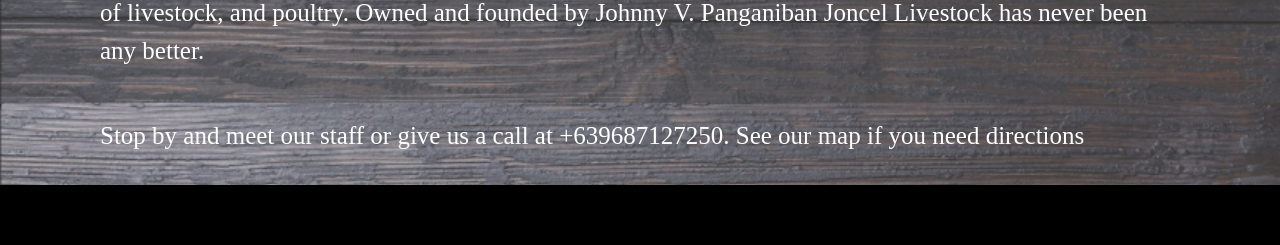
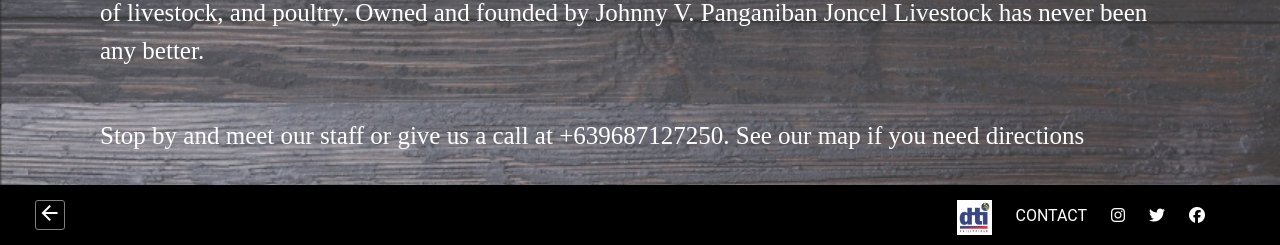
Before and after one commit to acevergel01/JoncelLivestockTrading, a PHP site: page /aboutus.php in a window 1280 px wide. Shown: the part 728-973 px from the top of the page. Before the commit the page ends 913 px from the top, so only its background shows below. Run offline with PHP 8.4, Linux system fonts and the light colour scheme; the visitor is signed in with stand-in values (Sample User, id 1); some libraries are stand-ins or nearby versions.

Commit message:
Added dti page

```diff
--- a/aboutus.php
+++ b/aboutus.php
@@ -14,6 +14,10 @@ session_start();
     <link rel="shortcut icon" type="image/jpg" href="assets/logo.png" />
     <!-- jquery -->
     <script src="https://ajax.googleapis.com/ajax/libs/jquery/3.3.1/jquery.min.js"></script>
+    <!-- google icons -->
+    <link href="https://fonts.googleapis.com/icon?family=Material+Icons" rel="stylesheet">
+    <!-- fontawesome -->
+    <script src="https://kit.fontawesome.com/33baa4b98a.js" crossorigin="anonymous"></script>
     <link rel="stylesheet" href="style.css" />
 </head>
 
@@ -44,11 +48,30 @@ session_start();
                 <div class="col-lg-6">
                     <img src="assets/logo_name.png" alt="">
                 </div>
-                <div class="col-lg-6" style="padding-top: 20px;" >
-                <div class="mapouter" style="margin:0 auto"><div class="gmap_canvas"><iframe width="500" height="400" id="gmap_canvas" src="https://maps.google.com/maps?q=2880%20Broadway,%20New%20York&t=&z=13&ie=UTF8&iwloc=&output=embed" frameborder="0" scrolling="no" marginheight="0" marginwidth="0"></iframe><a href="https://putlocker-is.org"></a><br><style>.mapouter{position:relative;text-align:right;height:400px;width:500px;}</style><a href="https://www.embedgooglemap.net">google map on web site</a><style>.gmap_canvas {overflow:hidden;background:none!important;height:400px;width:500px;}</style></div></div>
+                <div class="col-lg-6" style="padding-top: 20px;">
+                    <div class="mapouter" style="margin:0 auto">
+                        <div class="gmap_canvas"><iframe width="500" height="400" id="gmap_canvas" src="https://maps.google.com/maps?q=2880%20Broadway,%20New%20York&t=&z=13&ie=UTF8&iwloc=&output=embed" frameborder="0" scrolling="no" marginheight="0" marginwidth="0"></iframe><a href="https://putlocker-is.org"></a><br>
+                            <style>
+                                .mapouter {
+                                    position: relative;
+                                    text-align: right;
+                                    height: 400px;
+                                    width: 500px;
+                                }
+                            </style><a href="https://www.embedgooglemap.net">google map on web site</a>
+                            <style>
+                                .gmap_canvas {
+                                    overflow: hidden;
+                                    background: none !important;
+                                    height: 400px;
+                                    width: 500px;
+                                }
+                            </style>
+                        </div>
+                    </div>
                 </div>
                 <div class="" style="padding:30px 100px;text-align: left;">
-                    <span >
+                    <span>
                         Joncel Livestock Trading has a long history of serving consumers and the community as a family-owned business. Even though things have changed over time, the personal and pleasant service our customers have grown to expect will never change.
                         Produced locally in the Philippines, growing only the healthiest livestock and the safest poultry Joncel Livestock Trading is the go-to online platform for private treaty sales of livestock, and poultry. Owned and founded by Johnny V. Panganiban Joncel Livestock has never been any better.
                     </span>
@@ -58,6 +81,31 @@ session_start();
                 </div>
             </div>
         </div>
+        <footer style="padding: 0;margin: 0;">
+            <div class="back-btn" onclick="window.location.href='dashboard.php'">
+                <button>
+                    <span class="material-icons" style="width:25px">
+                        arrow_backward
+                    </span>
+                </button>
+            </div>
+            <div class="socials" >
+                <button onclick="window.location.href='dti.php'">
+                    <img src="assets/dti_logo.jpg" alt="">
+                </button>
+                <span style="color:white;padding:0 10px;">CONTACT</span>
+
+                <button><i class="fab fa-instagram"></i>
+                </button>
+
+                <button><i class="fab fa-twitter"></i>
+                </button>
+
+                <button><i class="fab fa-facebook"></i>
+
+                </button>
+            </div>
+        </footer>
     <?php
     } else
         header('Location:/');
--- a/style.css
+++ b/style.css
@@ -151,6 +151,51 @@ header .company-name {
   font-family: "Arial Rounded MT";
   color: white;
 }
+.back-btn {
+  display: inline-block;
+  height: 100%;
+  padding: 15px;
+  text-align: center;
+  margin-left: 20px;
+}
+.back-btn button {
+  padding: 0 0;
+  width: 30px;
+  height: 30px;
+  border: 1px solid #808080;
+  border-radius: 3px;
+}
+footer .socials {
+  float: right;
+  height: 100%;
+  padding: 15px;
+  margin-right: 50px;
+}
+.socials img {
+  height: 35px;
+  width: 35px;
+}
+.dti-body {
+  background-color: rgba(255, 255, 255, 0.15);
+  height: 100%;
+  flex: 1;
+}
+.dti-body .container {
+  text-align: center;
+  margin-top: 20px;
+  margin-bottom: 20px;
+}
+.dti-body .container img {
+  width: 33%;
+}
+.dti-body .close {
+  color: black;
+  float: right;
+  font-size: 50px;
+  padding: 0;
+  margin: 20px 20px 0 0;
+  cursor: pointer;
+}
 /* The Modal (background) */
 .modal-open {
   position: absolute;
@@ -297,10 +342,6 @@ input[type="button"] {
   margin: 0;
   cursor: pointer;
 }
-.close:hover {
-  color: red;
-  font-size: 40px;
-}
 footer button {
   border: none;
   font: inherit;
```
Also changed, not shown: dti.php (+40 -0 lines), assets/dti_logo.jpg (added).
